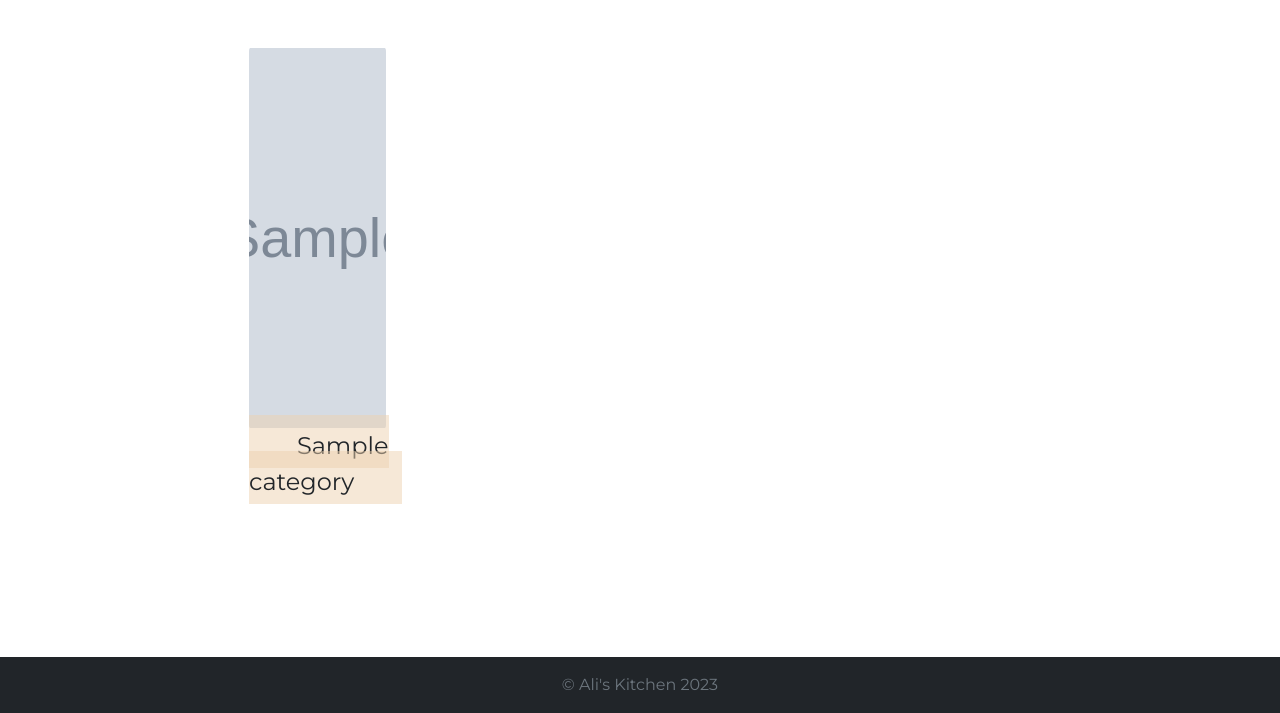
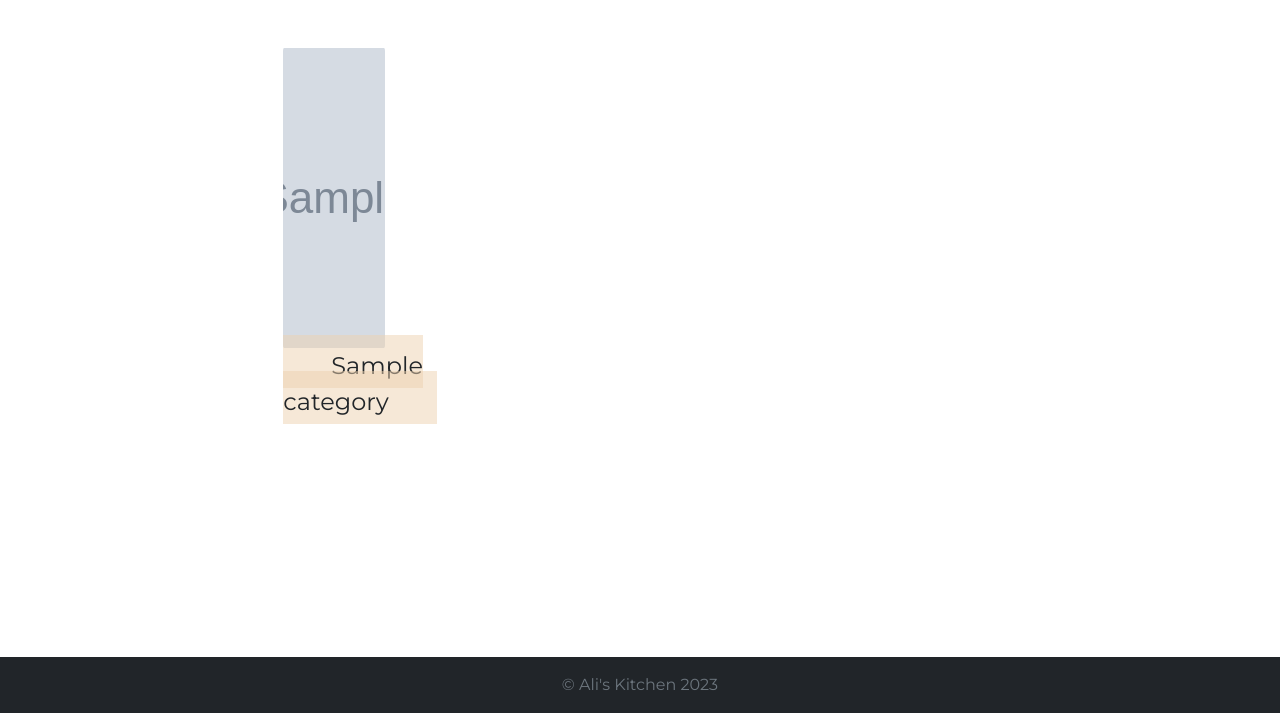
Before and after one commit to AlexTensorer/Ali-s-Kitchen, a Node server app: page / in a window 1280 px wide. Shown: the part 87-800 px from the top of the page. Run offline with Node 20, Linux system fonts and the light colour scheme; tables that the repository leaves empty hold one stand-in row (values such as "Sample post"); grey boxes marked "Sample" are stand-in pictures; some libraries are stand-ins or nearby versions.

Commit message:
test new designs

```diff
--- a/app/views/allRecipes.ejs
+++ b/app/views/allRecipes.ejs
@@ -2,12 +2,12 @@
 
 <h2 class="d-flex justify-content-center muted mb-3" style="letter-spacing: 4px; text-transform: uppercase;">All recipes</h2>
 
-<main class="d-flex text-center px-5 mb-5">
+<main class="d-flex text-center px-5 mb-5 container">
     <article class="row g-3 justify-content-center">
         <% for (const recipe of recipes) { %>
         <div class="col-md-6 col-xl-4 col-xxl-3 px-4 d-flex flex-column">
             <div style="position: relative;">
-                <img style="padding-top: 8px; width: 100%; height: 380px; object-fit: cover; box-sizing: border-box;"
+                <img style="padding-top: 8px; width: 100%; height: 350px; object-fit: cover; box-sizing: border-box;"
                     src="<%= recipe.image %>" alt="">
                 <div style="position: absolute; top: 10px; right: 10px;">
                     <% if (user && recipe.user.id === user.id) { %>
--- a/app/views/home.ejs
+++ b/app/views/home.ejs
@@ -11,11 +11,11 @@
 
 
 
-    <main class="d-flex text-center px-5 mb-5">
+    <main class="d-flex text-center px-5 mb-5 container">
         <article class="row g-3 justify-content-center">
             <% for (const oneCategory of category) { %>
             <figure class="col-md-6 col-xl-4 col-xxl-3 px-4">
-                <a href="/category/<%= oneCategory.id %>"><img style="border-radius: 1%; width: 100%; height: 380px; object-fit: cover; box-sizing: border-box;" src="<%= oneCategory.image %>" alt=""></a>
+                <a href="/category/<%= oneCategory.id %>"><img style="border-radius: 1%; width: 100%; height: 300px; object-fit: cover; box-sizing: border-box;" src="<%= oneCategory.image %>" alt=""></a>
                 <div class=""><a class="fs-4 pt-3 ps-5 pe-5 pb-2" style="text-decoration: none; color: inherit; background-color: rgba(238, 210, 176, 0.5);" href="/category/<%= oneCategory.id %>"><%= oneCategory.name %></a>
                 </div>
         </figure>
--- a/app/views/recipesByCategory.ejs
+++ b/app/views/recipesByCategory.ejs
@@ -6,12 +6,12 @@
 
 
 
-<main class="d-flex text-center px-5 mb-5">
+<main class="d-flex text-center px-5 mb-5 container">
     <article class="row g-3 justify-content-center">
         <% for (const recipe of recipes) { %>
         <div class="col-md-6 col-xl-4 col-xxl-3 px-4 d-flex flex-column">
             <div style="position: relative;">
-                <img style="padding-top: 8px; width: 100%; height: 380px; object-fit: cover; box-sizing: border-box;"
+                <img style="padding-top: 8px; width: 100%; height: 350px; object-fit: cover; box-sizing: border-box;"
                     src="<%= recipe.image %>" alt="">
                 <div style="position: absolute; top: 10px; right: 10px;">
                     <% if (user && recipe.user.id === user.id) { %>
--- a/assets/js/index.script.js
+++ b/assets/js/index.script.js
@@ -1,5 +1,5 @@
 // Flash timeout
-S
+
 setTimeout(() => {
     const successFlash = document.getElementById('success-flash');
     const errorFlash = document.getElementById('error-flash');
--- a/middlewares/validatePassword.js
+++ b/middlewares/validatePassword.js
@@ -5,7 +5,7 @@ const validatePassword = (password) => {
       return "Password must contain at least one alphabetic character, one numeric digit, and one special character, with a total minimum length of 8 characters";
     }
 
-    return null; // Return null if the password is valid
+    return null;
   };
 
   module.exports = validatePassword;
```
